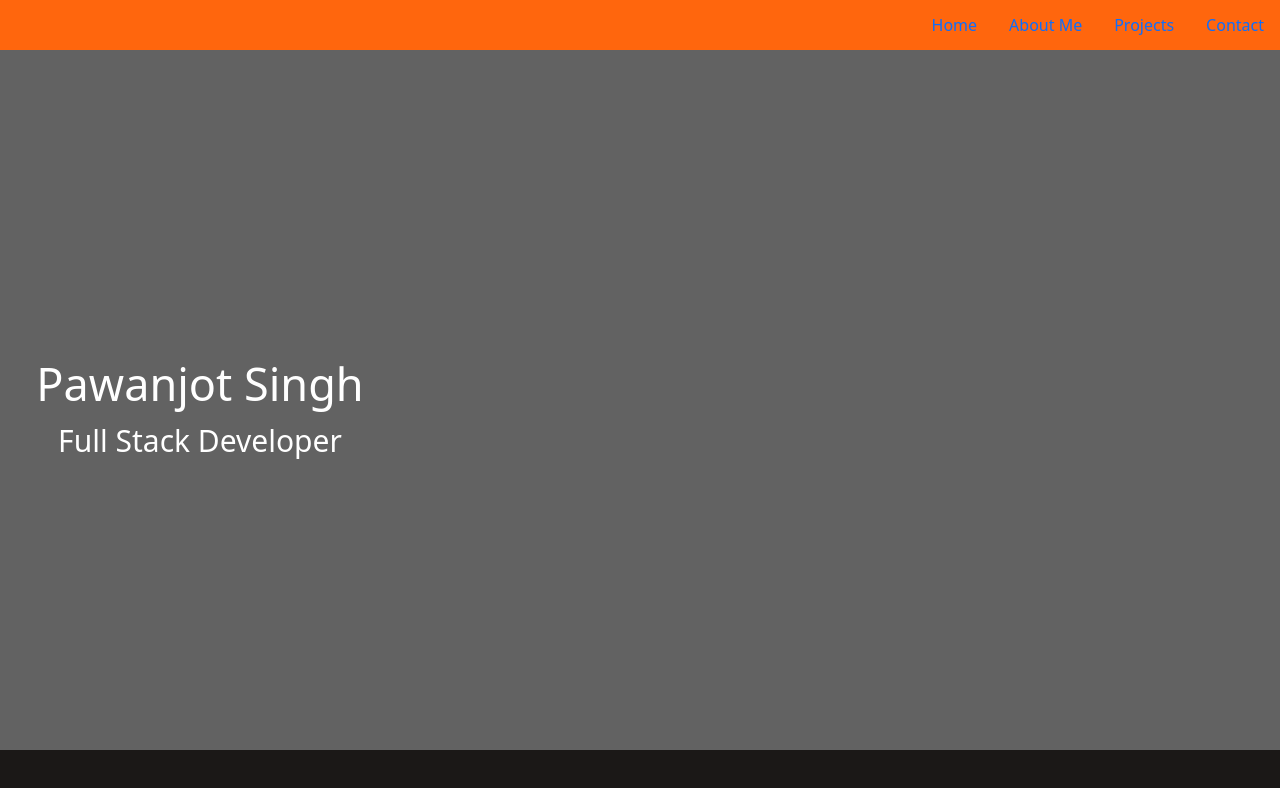
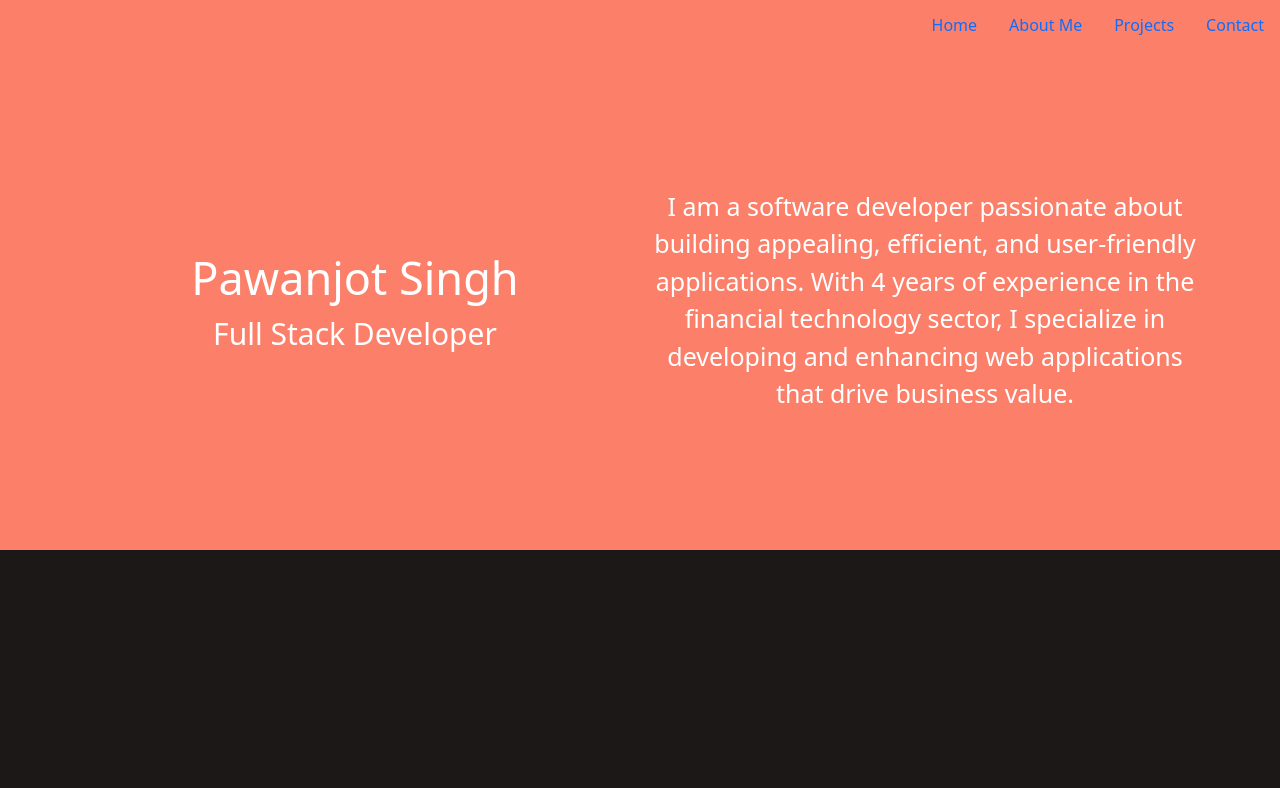
Before and after one commit to psingh1028/MyPortfolio, a plain HTML site: page index.html in a window 1280 px wide. Drawn offline with nearby package versions, Linux system fonts and the light colour scheme.

Commit message:
text, style and structure updates to into section

```diff
--- a/index.html
+++ b/index.html
@@ -29,16 +29,32 @@
 
     <div class="section1Background">
 
-        <div class="titleContainer">
+        <div class="container">
 
-            <p class="titlebox">
-                Pawanjot Singh
-            </p>
+            <div class="row align-items-center">
 
-            <p class="titlebox2">
-                Full Stack Developer
-            </p>
+                <div class="col-lg-6">
 
+                    <p class="titlebox">
+
+                        Pawanjot Singh<span class="titlebox2">Full Stack Developer</span>
+
+                    </p>
+
+                </div>
+
+                <div class="col-lg-6 summaryBox">
+
+                    <span>
+                        I am a software developer passionate about building appealing, efficient, and user-friendly
+                        applications.
+                        With 4 years of experience in the financial technology sector, I specialize in developing and
+                        enhancing web
+                        applications that drive business value.
+
+                    </span>
+                </div>
+            </div>
         </div>
 
     </div>
--- a/style.css
+++ b/style.css
@@ -1,5 +1,5 @@
 .navBackground{
-    background-color: #ff660d;
+    background-color: #fb7f69;
     height: 50px;
     align-items: center;
 }
@@ -18,7 +18,16 @@
 .titlebox2{
     font-size: 30px;
     text-align: center;
+    margin: 0;
+    display: block;
 }
+
+.summaryBox{
+    text-align: center;
+    margin: 0;
+    font-size: 25px;
+}
+
 
 .titleContainer{
     width: 400px;
@@ -27,8 +36,8 @@
 
 .section1Background{
     display: flex;
-    background-color: #626262;
-    height: 700px;
+    background-color: #fb7f69;
+    height: 500px;
     justify-content: left;
     align-items: center;
 }
```
Also changed, not shown: 1 other file.
